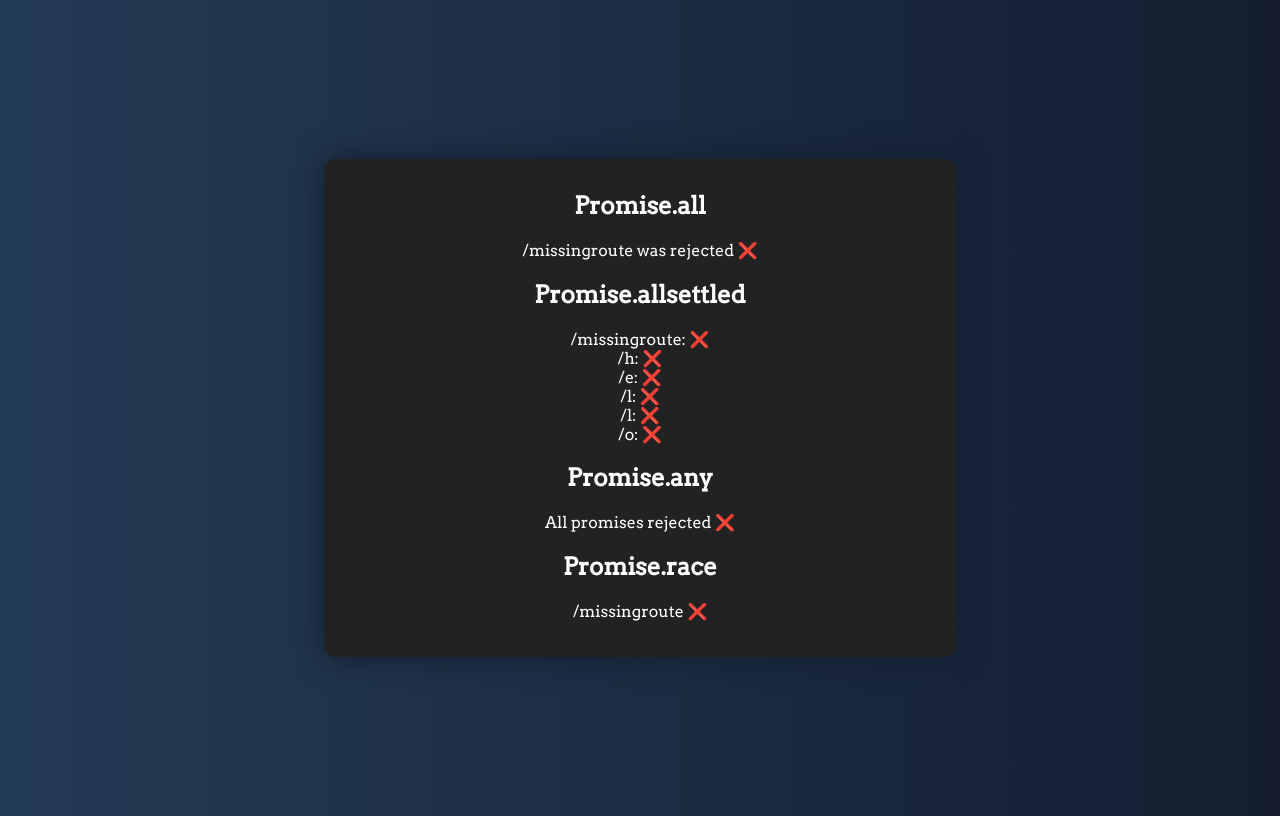
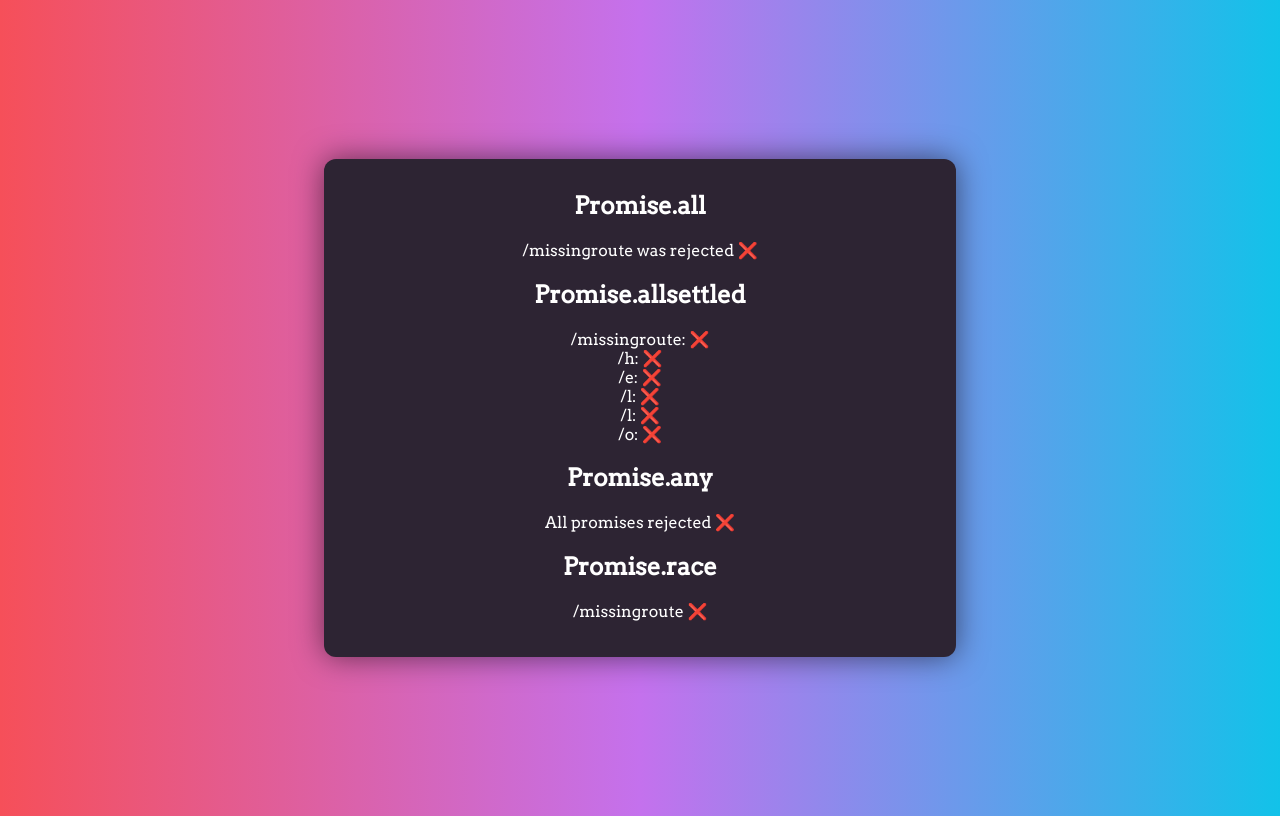
Before and after one commit to danba340/promise-allsettled-hello-world, a website: page index.html in a window 1280 px wide. Drawn offline with nearby package versions, Linux system fonts and the light colour scheme; no server answers.

Commit message:
New colors

```diff
--- a/index.html
+++ b/index.html
@@ -18,26 +18,28 @@
         justify-content: center;
         align-items: center;
 
-        background: #141e30; /* fallback for old browsers */
+        background: #12c2e9; /* fallback for old browsers */
         background: -webkit-linear-gradient(
           to right,
-          #243b55,
-          #141e30
+          #f64f59,
+          #c471ed,
+          #12c2e9
         ); /* Chrome 10-25, Safari 5.1-6 */
         background: linear-gradient(
           to right,
-          #243b55,
-          #141e30
+          #f64f59,
+          #c471ed,
+          #12c2e9
         ); /* W3C, IE 10+/ Edge, Firefox 16+, Chrome 26+, Opera 12+, Safari 7+ */
       }
       .content {
         padding: 12px 0 36px;
-        background: #222;
         color: white;
+        background: #2d2433;
         width: 50%;
         height: 75%;
         border-radius: 12px;
-        box-shadow: 0 0 30px #141e30;
+        box-shadow: 0 0 30px #0000008a;
       }
     </style>
   </head>
```
